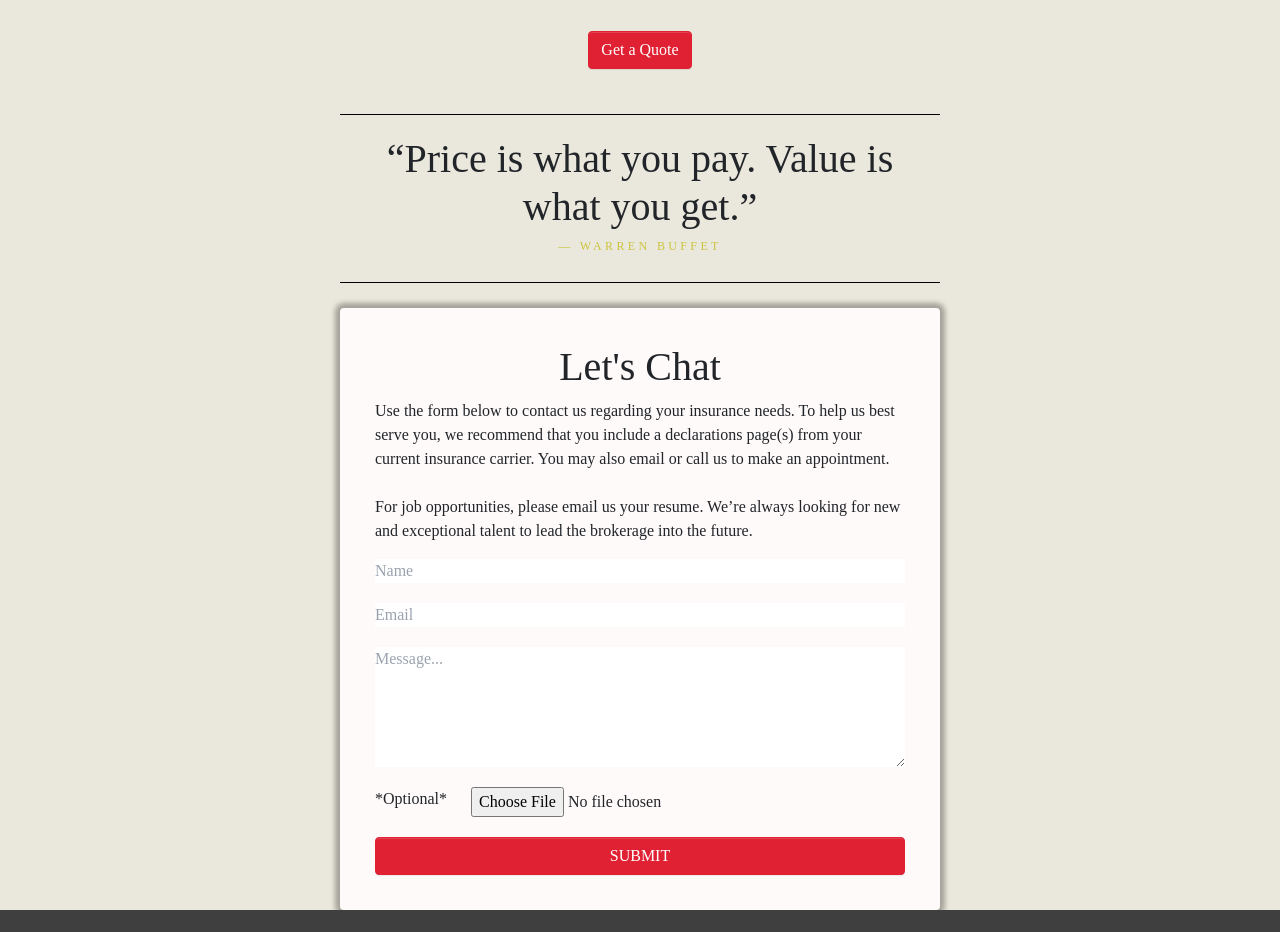
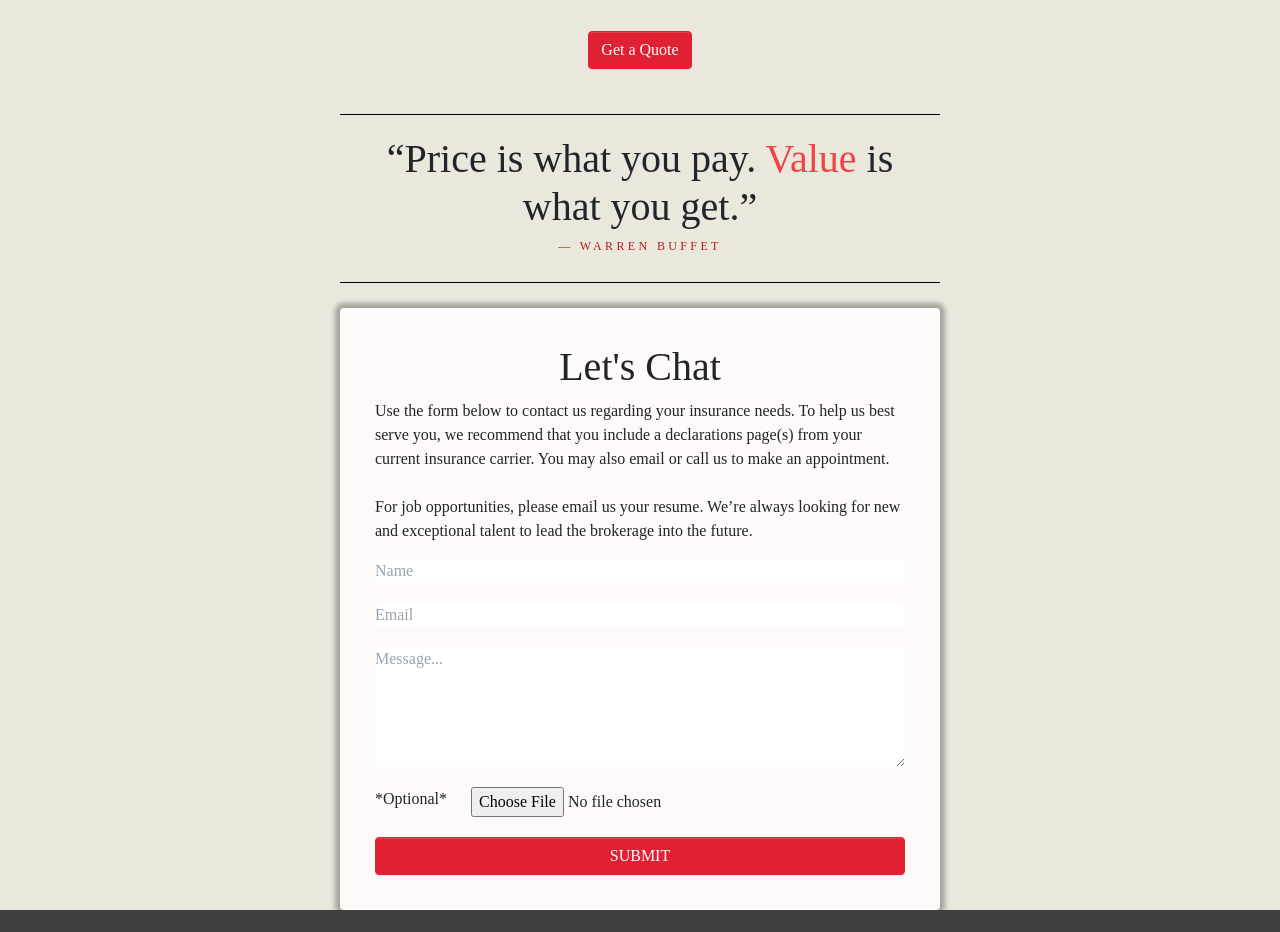
Before and after one commit to abiodunfreeman/ks_insurance, a React (Create React App) app in the folder client/: page / in a window 1280 px wide. Shown: the part 1123-2055 px from the top of the page. Built offline with nearby package versions, Linux system fonts and the light colour scheme; grey boxes are pictures that could not be loaded.

Commit message:
small css

```diff
--- a/client/src/components/Home.js
+++ b/client/src/components/Home.js
@@ -15,8 +15,11 @@ const Home = props => {
 
       <Bio />
       <div id="home-quote">
-        <h1>“Price is what you pay. Value is what you get.”</h1>
-        <h2 className="author">— Warren Buffet</h2>
+        <h1>
+          “Price is what you pay. <span className="text-red-500">Value</span> is
+          what you get.”
+        </h1>
+        <h2 className="author text-red-700">— Warren Buffet</h2>
       </div>
       <ContactForm handleContactUsFormSubmit={handleContactUsFormSubmit} />
       <div id="hero2">
--- a/client/src/components/styles/css/home.css
+++ b/client/src/components/styles/css/home.css
@@ -18,7 +18,6 @@
 
 /* line 16, ../GitHub/ks_insurance/client/src/components/styles/sass/home.scss */
 .author {
-  color: #ccc43e;
   font-size: 12px;
   line-height: 1.2em;
   letter-spacing: 0.28em;
--- a/client/src/components/styles/sass/home.scss
+++ b/client/src/components/styles/sass/home.scss
@@ -14,7 +14,7 @@
   min-height: 40vh;
 }
 .author {
-  color: #ccc43e;
+  // color: #ccc43e;
   font-size: 12px;
   line-height: 1.2em;
   letter-spacing: 0.28em;
```
Also changed, not shown: 1 other file (tests, documents, lock files or other folders).
